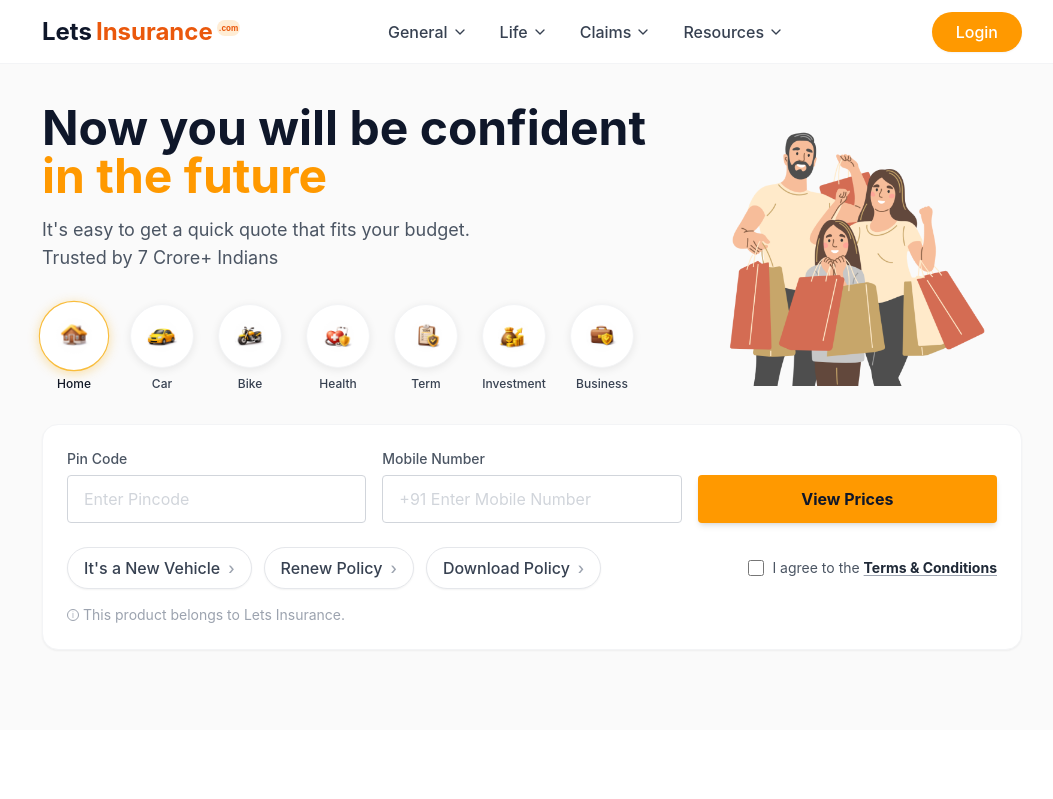
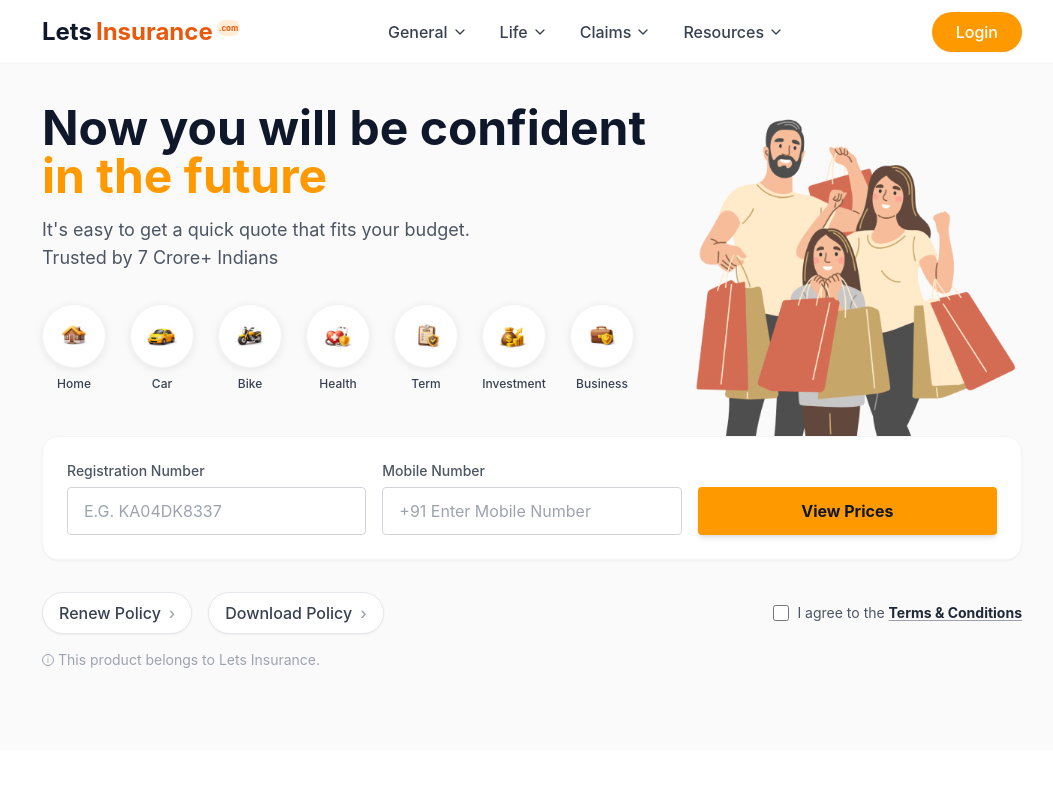
Before and after one commit to devangumrane/LetsInsure-UI, a React (Vite) app: page / in a window 1280 px wide. Shown: the top 799 px of the page, without its empty margins (108-1161 px from the left). Built offline with nearby package versions, Linux system fonts and the light colour scheme.

Commit message:
neat hero UI

```diff
--- a/src/components/Hero.jsx
+++ b/src/components/Hero.jsx
@@ -1,56 +1,81 @@
-import React, { useState } from "react";
-import MaxWidthWrapper from "./MaxWidthWrapper";
-import InsuranceOptions from "./InsuranceOptions";
-import InputForm from "./InputForm";
-import heroImg from "../assets/Hero-img.png";
+import React from 'react';
+import MaxWidthWrapper from './MaxWidthWrapper';
+import InsuranceOptions from './InsuranceOptions';
+import InputForm from './InputForm';
+import heroImg from '../assets/Hero-img.png';
 
 export default function Hero() {
-  // 🔑 Single source of truth
-  // Home must be default (first icon)
-  const [insuranceType, setInsuranceType] = useState("home");
-
   return (
-    <section className="w-full bg-[#FAFAFA] pt-10 pb-20 relative">
-      <MaxWidthWrapper>
-        {/* --------------------
-            TOP CONTENT
-        -------------------- */}
-        <div className="flex flex-col lg:flex-row items-start justify-between gap-10">
-          {/* Left */}
+    <section className="w-full bg-[#FAFAFA] pt-10 pb-20 overflow-hidden relative min-h-[500px]">
+      <MaxWidthWrapper className="relative z-10">
+        <div className="flex flex-col lg:flex-row items-center lg:items-start justify-between">
+          {/* Left Content */}
           <div className="w-full lg:w-[65%]">
             <h1 className="text-4xl md:text-5xl font-bold text-slate-900 leading-tight">
               Now you will be confident <br />
               <span className="text-primary">in the future</span>
             </h1>
 
-            <p className="mt-4 text-gray-600 text-lg">
+            <p className="mt-4 text-gray-600 text-lg max-w-lg">
               It's easy to get a quick quote that fits your budget.
               <br />
               Trusted by 7 Crore+ Indians
             </p>
 
-            {/* ICON CONTROLLER */}
-            <InsuranceOptions
-              active={insuranceType}
-              onChange={setInsuranceType}
-            />
+            <InsuranceOptions />
           </div>
 
           {/* Right Illustration */}
-          <div className="hidden lg:block lg:w-[35%] relative">
-            <img
-              src={heroImg}
-              alt="Family"
-              className="w-full h-auto object-contain"
-            />
+          <div className="hidden lg:block lg:w-[35%] relative h-full min-h-[300px]">
+            <div className="absolute right-[-40px] top-[-20px] w-[120%] h-auto flex items-center justify-center">
+              <img
+                src={heroImg}
+                alt="Family"
+                className="object-contain w-full h-auto"
+              />
+            </div>
           </div>
         </div>
 
-        {/* --------------------
-            STATE-DRIVEN FORM
-        -------------------- */}
-        <div className="mt-8">
-          <InputForm insuranceType={insuranceType} />
+        {/* Input Form */}
+        <div className="mt-8 w-full">
+          <InputForm />
+        </div>
+
+        {/* Footer Actions */}
+        <div className="mt-8 flex flex-col md:flex-row items-center justify-between gap-4">
+          <div className="flex items-center gap-4">
+            <button className="flex items-center gap-2 px-4 py-2 bg-white border border-gray-200 rounded-full shadow-sm text-gray-700 font-medium hover:bg-gray-50">
+              Renew Policy <span className="text-gray-400">›</span>
+            </button>
+            <button className="flex items-center gap-2 px-4 py-2 bg-white border border-gray-200 rounded-full shadow-sm text-gray-700 font-medium hover:bg-gray-50">
+              Download Policy <span className="text-gray-400">›</span>
+            </button>
+          </div>
+
+          <div className="flex items-center gap-2">
+            <input
+              type="checkbox"
+              id="terms"
+              className="w-4 h-4 text-orange-600 border-gray-300 rounded focus:ring-orange-500"
+            />
+            <label htmlFor="terms" className="text-sm text-gray-600">
+              I agree to the{" "}
+              <a
+                href="#"
+                className="font-bold text-gray-800 underline decoration-gray-400 underline-offset-2"
+              >
+                Terms & Conditions
+              </a>
+            </label>
+          </div>
+        </div>
+
+        <div className="mt-4 text-sm text-gray-400 flex items-center gap-1">
+          <span className="w-3 h-3 rounded-full border border-gray-400 flex items-center justify-center text-[8px]">
+            i
+          </span>
+          This product belongs to Lets Insurance.
         </div>
       </MaxWidthWrapper>
     </section>
--- a/src/components/InputForm.jsx
+++ b/src/components/InputForm.jsx
@@ -1,132 +1,37 @@
-import React from "react";
-import { insuranceFormConfig } from "./insuranceFormConfig";
+import React from 'react';
 
-export default function InputForm({ insuranceType }) {
-  const config = insuranceFormConfig[insuranceType];
-
+export default function InputForm() {
   return (
-    <div className="bg-white p-6 rounded-xl shadow-sm border border-gray-100 mt-8 w-full">
-      {/* --------------------
-          FIELDS + CTA
-      -------------------- */}
+    <div className="bg-white p-6 rounded-xl shadow-sm border border-gray-100 w-full">
       <div className="grid grid-cols-12 gap-4 items-end">
-        {/* INPUTS — always left */}
-        <div className="col-span-12 md:col-span-8">
-          <div className="grid grid-cols-12 gap-4">
-            {config.fields.map((field, idx) => (
-              <div key={idx} className="col-span-12 md:col-span-6">
+        <div className="col-span-12 md:col-span-4">
           <label className="block text-sm text-gray-600 mb-1.5 font-medium">
-                  {field.label}
+            Registration Number
           </label>
           <input
             type="text"
-                  placeholder={field.placeholder}
-                  className="
-              w-full h-12 px-4 rounded border border-gray-300
-              text-gray-900
-              focus:outline-none focus:ring-2 focus:ring-primary
-              placeholder:text-gray-300
-            "
+            placeholder="E.G. KA04DK8337"
+            className="w-full h-12 px-4 rounded border border-gray-300"
           />
         </div>
-            ))}
-          </div>
+
+        <div className="col-span-12 md:col-span-4">
+          <label className="block text-sm text-gray-600 mb-1.5 font-medium">
+            Mobile Number
+          </label>
+          <input
+            type="text"
+            placeholder="+91 Enter Mobile Number"
+            className="w-full h-12 px-4 rounded border border-gray-300"
+          />
         </div>
 
-        {/* CTA — always right */}
         <div className="col-span-12 md:col-span-4">
-          <button
-            className="
-        w-full h-12 bg-primary hover:bg-primary-hover
-        text-brand-brown font-bold rounded
-        shadow-md transition-colors
-      "
-          >
+          <button className="w-full h-12 bg-primary text-brand-brown font-bold rounded shadow-md">
             View Prices
           </button>
         </div>
       </div>
-
-      {/* --------------------
-          FOOTER ROW
-      -------------------- */}
-      <div
-        className="
-          mt-6 flex flex-col gap-4
-          md:flex-row md:items-center md:justify-between
-        "
-      >
-        {/* LEFT: Action buttons */}
-        <div className="flex flex-wrap gap-3">
-          {config.actions.includes("new") && (
-            <ActionBtn label="It's a New Vehicle" />
-          )}
-          {config.actions.includes("renew") && (
-            <ActionBtn label="Renew Policy" />
-          )}
-          {config.actions.includes("download") && (
-            <ActionBtn label="Download Policy" />
-          )}
-          {config.actions.includes("port") && (
-            <ActionBtn label="Port My Policy" />
-          )}
-        </div>
-
-        {/* RIGHT: Terms */}
-        <div className="flex items-center gap-2">
-          <input
-            type="checkbox"
-            id="terms"
-            className="
-              w-4 h-4 text-orange-600
-              border-gray-300 rounded
-              focus:ring-orange-500
-            "
-          />
-          <label htmlFor="terms" className="text-sm text-gray-600">
-            I agree to the{" "}
-            <a
-              href="#"
-              className="font-bold text-gray-800 underline
-                         decoration-gray-400 underline-offset-2"
-            >
-              Terms & Conditions
-            </a>
-          </label>
-        </div>
-      </div>
-
-      {/* --------------------
-          DISCLAIMER
-      -------------------- */}
-      <div className="mt-4 text-sm text-gray-400 flex items-center gap-1">
-        <span
-          className="
-            w-3 h-3 rounded-full border border-gray-400
-            flex items-center justify-center text-[8px]
-          "
-        >
-          i
-        </span>
-        This product belongs to Lets Insurance.
-      </div>
     </div>
   );
 }
-
-function ActionBtn({ label }) {
-  return (
-    <button
-      className="
-        flex items-center gap-2 px-4 py-2
-        bg-white border border-gray-200
-        rounded-full shadow-sm
-        text-gray-700 font-medium
-        hover:bg-gray-50
-      "
-    >
-      {label}
-      <span className="text-gray-400">›</span>
-    </button>
-  );
-}
--- a/src/components/InsuranceOptions.jsx
+++ b/src/components/InsuranceOptions.jsx
@@ -1,49 +1,40 @@
-import React from "react";
-import carIcon from "../assets/car.png";
-import bikeIcon from "../assets/bike.png";
-import healthIcon from "../assets/health.png";
-import termIcon from "../assets/term.png";
-import businessIcon from "../assets/business.png";
-import homeIcon from "../assets/home.png";
-import investmentIcon from "../assets/investment.png";
+import React from 'react';
+import carIcon from '../assets/car.png';
+import bikeIcon from '../assets/bike.png';
+import healthIcon from '../assets/health.png';
+import termIcon from '../assets/term.png';
+import businessIcon from '../assets/business.png';
+import homeIcon from '../assets/home.png';
+import investmentIcon from '../assets/investment.png';
 
 const options = [
-  { key: "home", label: "Home", icon: homeIcon },
-  { key: "car", label: "Car", icon: carIcon },
-  { key: "bike", label: "Bike", icon: bikeIcon },
-  { key: "health", label: "Health", icon: healthIcon },
-  { key: "term", label: "Term", icon: termIcon },
-  { key: "investment", label: "Investment", icon: investmentIcon },
-  { key: "business", label: "Business", icon: businessIcon },
+  { label: 'Home', icon: homeIcon },
+  { label: 'Car', icon: carIcon },
+  { label: 'Bike', icon: bikeIcon },
+  { label: 'Health', icon: healthIcon },
+  { label: 'Term', icon: termIcon },
+  { label: 'Investment', icon: investmentIcon },
+  { label: 'Business', icon: businessIcon },
 ];
 
-export default function InsuranceOptions({ active, onChange }) {
+export default function InsuranceOptions() {
   return (
     <div className="flex flex-wrap items-center gap-6 mt-8 w-full max-w-[820px]">
-      {options.map((opt) => {
-        const isActive = active === opt.key;
-
-        return (
-          <button
-            key={opt.key}
-            type="button"
-            onClick={() => onChange(opt.key)}
-            className="flex flex-col items-center gap-2 group focus:outline-none"
+      {options.map((opt, idx) => (
+        <div
+          key={idx}
+          className="flex flex-col items-center gap-2 cursor-pointer group"
         >
           <div
-              className={`
+            className="
               w-16 h-16 rounded-full flex items-center justify-center
+              bg-white border border-gray-100
+              shadow-[0_2px_8px_rgba(0,0,0,0.08)]
               transition-all duration-300
-                bg-white border
-                ${
-                  isActive
-                    ? "border-[#F9BD3C] shadow-[0_2px_10px_rgba(249,189,60,0.45)] scale-110"
-                    : "border-gray-100 shadow-[0_2px_8px_rgba(0,0,0,0.08)]"
-                }
+              group-hover:scale-110
               group-hover:border-[#F9BD3C]
               group-hover:shadow-[0_2px_10px_rgba(249,189,60,0.45)]
-                group-hover:scale-110
-              `}
+            "
           >
             <img
               src={opt.icon}
@@ -52,18 +43,11 @@ export default function InsuranceOptions({ active, onChange }) {
             />
           </div>
 
-            <span
-              className={`
-                text-xs font-medium transition-colors
-                ${isActive ? "text-gray-900" : "text-gray-700"}
-                group-hover:text-gray-900
-              `}
-            >
+          <span className="text-xs font-medium text-gray-700 group-hover:text-gray-900">
             {opt.label}
           </span>
-          </button>
-        );
-      })}
+        </div>
+      ))}
     </div>
   );
 }
```
Lines whose indentation alone changed are shown as unchanged.
